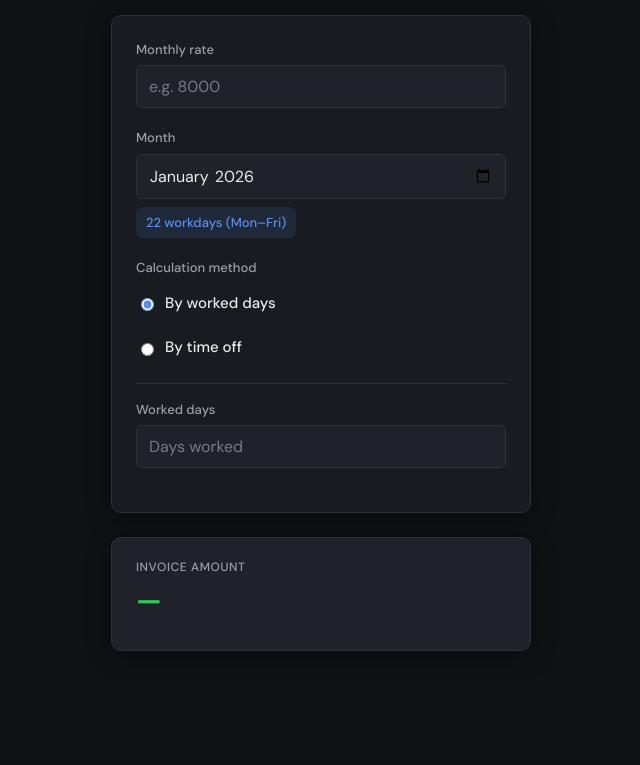
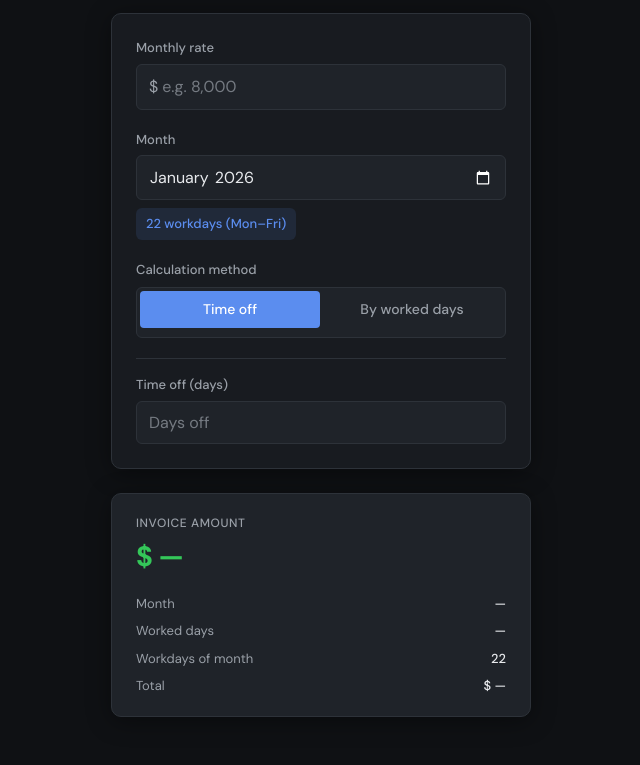
Before and after one commit to fabio0296/invoice-calculator, a website: page index.html in a window 1280 px wide. Shown: the part 99-864 px from the top of the page, without its empty margins (319-959 px from the left). Before the commit the page ends 800 px from the top, so only its background shows below. Drawn offline with Linux system fonts and the light colour scheme.

Commit message:
initial commit

```diff
--- a/index.html
+++ b/index.html
@@ -90,6 +90,16 @@
       transition: border-color 0.15s, box-shadow 0.15s;
     }
 
+    input[type="month"] {
+      color-scheme: dark;
+    }
+
+    /* Keep calendar icon white: no filter so dark theme icon stays light */
+    input[type="month"]::-webkit-calendar-picker-indicator {
+      opacity: 1;
+      cursor: pointer;
+    }
+
     input:focus,
     select:focus {
       outline: none;
@@ -110,6 +120,37 @@
       margin-bottom: 0;
     }
 
+    .input-currency {
+      display: flex;
+      align-items: center;
+      gap: 0;
+      background: var(--surface-elevated);
+      border: 1px solid var(--border);
+      border-radius: var(--radius-sm);
+      transition: border-color 0.15s, box-shadow 0.15s;
+    }
+
+    .input-currency:focus-within {
+      border-color: var(--accent);
+      box-shadow: 0 0 0 3px rgba(91, 141, 239, 0.2);
+    }
+
+    .input-currency .prefix {
+      padding: 0.625rem 0 0.625rem 0.75rem;
+      font-size: 1rem;
+      color: var(--text-muted);
+    }
+
+    .input-currency input {
+      border: none;
+      background: transparent;
+      padding-left: 0.25rem;
+    }
+
+    .input-currency input:focus {
+      box-shadow: none;
+    }
+
     .workdays-badge {
       display: inline-block;
       margin-top: 0.5rem;
@@ -121,27 +162,53 @@
       border-radius: var(--radius-sm);
     }
 
-    .radio-group {
-      margin: 1rem 0;
+    .segmented-control {
+      display: flex;
+      gap: 2px;
+      padding: 3px;
+      background: var(--surface-elevated);
+      border: 1px solid var(--border);
+      border-radius: var(--radius-sm);
+      margin: 0.5rem 0 0;
     }
 
-    .radio-option {
+    .segment {
+      flex: 1;
       display: flex;
       align-items: center;
-      gap: 0.5rem;
-      padding: 0.5rem 0;
+      justify-content: center;
+      padding: 0.5rem 0.75rem;
+      border-radius: 4px;
+      font-size: 0.875rem;
+      font-weight: 500;
+      color: var(--text-muted);
       cursor: pointer;
+      transition: background 0.15s, color 0.15s;
     }
 
-    .radio-option input {
-      width: auto;
-      accent-color: var(--accent);
-      cursor: pointer;
+    .segment:hover {
+      color: var(--text);
     }
 
-    .radio-option span {
-      font-size: 0.9375rem;
-      color: var(--text);
+    .segment input {
+      position: absolute;
+      width: 1px;
+      height: 1px;
+      padding: 0;
+      margin: -1px;
+      overflow: hidden;
+      clip: rect(0, 0, 0, 0);
+      border: 0;
+    }
+
+    .segment:has(input:checked) {
+      background: var(--accent);
+      color: #fff;
+    }
+
+    .segment:has(input:checked):hover {
+      background: var(--accent-hover);
+      color: #fff;
     }
 
     .conditional-input {
@@ -172,15 +239,28 @@
       font-weight: 700;
       letter-spacing: -0.02em;
       color: var(--success);
+      margin-bottom: 1rem;
     }
 
-    .result-detail {
-      font-size: 0.8125rem;
-      color: var(--text-muted);
-      margin-top: 0.5rem;
+    .result-rows {
+      display: flex;
+      flex-direction: column;
+      gap: 0.5rem;
     }
 
-    .result-detail strong {
+    .result-row {
+      display: flex;
+      justify-content: space-between;
+      align-items: baseline;
+      gap: 0.75rem;
+      font-size: 0.8125rem;
+    }
+
+    .result-row .row-label {
+      color: var(--text-muted);
+    }
+
+    .result-row .row-value {
       color: var(--text);
       font-weight: 500;
     }
@@ -207,13 +287,16 @@
     <div class="card">
       <div class="field">
         <label for="monthly-rate">Monthly rate</label>
+        <div class="input-currency">
+          <span class="prefix" aria-hidden="true">$</span>
           <input
             type="text"
             id="monthly-rate"
             inputmode="numeric"
-          placeholder="e.g. 8000"
+            placeholder="e.g. 8,000"
             autocomplete="off"
           />
+        </div>
       </div>
 
       <div class="field">
@@ -224,19 +307,21 @@
         </div>
       </div>
 
-      <div class="field radio-group">
-        <label>Calculation method</label>
-        <label class="radio-option">
-          <input type="radio" name="mode" value="worked" checked />
-          <span>By worked days</span>
+      <div class="field">
+        <label id="calc-method-label">Calculation method</label>
+        <div class="segmented-control" role="group" aria-labelledby="calc-method-label">
+          <label class="segment">
+            <input type="radio" name="mode" value="timeoff" checked />
+            Time off
           </label>
-        <label class="radio-option">
-          <input type="radio" name="mode" value="timeoff" />
-          <span>By time off</span>
+          <label class="segment">
+            <input type="radio" name="mode" value="worked" />
+            By worked days
           </label>
         </div>
+      </div>
 
-      <div id="worked-days-wrap" class="field conditional-input">
+      <div id="worked-days-wrap" class="field conditional-input hidden">
         <label for="worked-days">Worked days</label>
         <input
           type="number"
@@ -248,7 +333,7 @@
         />
       </div>
 
-      <div id="timeoff-wrap" class="field conditional-input hidden">
+      <div id="timeoff-wrap" class="field conditional-input">
         <label for="timeoff-days">Time off (days)</label>
         <input
           type="number"
@@ -263,8 +348,25 @@
 
     <div class="card result-box" id="result-box" aria-live="polite">
       <div class="label">Invoice amount</div>
-      <div class="value" id="result-value">—</div>
-      <div class="result-detail" id="result-detail"></div>
+      <div class="value" id="result-value">$ —</div>
+      <div class="result-rows">
+        <div class="result-row">
+          <span class="row-label">Month</span>
+          <span class="row-value" id="result-month">—</span>
+        </div>
+        <div class="result-row">
+          <span class="row-label">Worked days</span>
+          <span class="row-value" id="result-worked-days">—</span>
+        </div>
+        <div class="result-row">
+          <span class="row-label">Workdays of month</span>
+          <span class="row-value" id="result-workdays-month">—</span>
+        </div>
+        <div class="result-row">
+          <span class="row-label">Total</span>
+          <span class="row-value" id="result-total">$ —</span>
+        </div>
+      </div>
     </div>
   </div>
 
@@ -279,10 +381,11 @@
       const workedDaysInput = document.getElementById("worked-days");
       const timeoffInput = document.getElementById("timeoff-days");
       const resultValueEl = document.getElementById("result-value");
-      const resultDetailEl = document.getElementById("result-detail");
-      const resultBox = document.getElementById("result-box");
+      const resultMonthEl = document.getElementById("result-month");
+      const resultWorkedDaysEl = document.getElementById("result-worked-days");
+      const resultWorkdaysMonthEl = document.getElementById("result-workdays-month");
+      const resultTotalEl = document.getElementById("result-total");
 
-      // Set default month to current
       const now = new Date();
       const year = now.getFullYear();
       const month = String(now.getMonth() + 1).padStart(2, "0");
@@ -294,7 +397,7 @@
         let count = 0;
         const d = new Date(first);
         while (d <= last) {
-          const day = d.getDay();
+          const day = d.getDay(); /* 0=Sun, 1=Mon … 6=Sat; fixed by spec, not locale */
           if (day >= 1 && day <= 5) count++;
           d.setDate(d.getDate() + 1);
         }
@@ -309,9 +412,13 @@
       }
 
       function parseFormattedRate(str) {
-        const cleaned = String(str).replace(/,/g, "").trim();
+        const cleaned = String(str).replace(/,/g, "").replace(/\$/g, "").trim();
         const num = parseFloat(cleaned);
         return isNaN(num) ? null : num;
+      }
+
+      function formatCurrency(num) {
+        return "$ " + formatNumber(num);
       }
 
       function updateWorkdaysBadge() {
@@ -346,57 +453,57 @@
         return getWorkdaysInMonth(y, m);
       }
 
+      function formatMonthLabel(monthValue) {
+        if (!monthValue) return "—";
+        const [y, m] = monthValue.split("-").map(Number);
+        const d = new Date(y, m - 1, 1);
+        return d.toLocaleDateString("en-US", { month: "long", year: "numeric" });
+      }
+
+      function setResultRows(monthLabel, workedDays, workdaysMonth, total) {
+        resultMonthEl.textContent = monthLabel;
+        resultWorkedDaysEl.textContent = workedDays;
+        resultWorkdaysMonthEl.textContent = workdaysMonth;
+        resultTotalEl.textContent = total;
+      }
+
       function calculate() {
         const rate = parseFormattedRate(monthlyRateInput.value);
         const workdaysInMonth = getWorkdays();
         const mode = document.querySelector('input[name="mode"]:checked').value;
+        const monthLabel = formatMonthLabel(monthInput.value);
 
         if (rate == null || rate < 0 || workdaysInMonth == null || workdaysInMonth === 0) {
-          resultValueEl.textContent = "—";
-          resultDetailEl.textContent = "";
+          resultValueEl.textContent = "$ —";
+          setResultRows("—", "—", workdaysInMonth != null ? workdaysInMonth : "—", "$ —");
           return;
         }
 
         let amount = 0;
-        let detail = "";
+        let worked = 0;
 
         if (mode === "worked") {
-          const worked = parseFloat(workedDaysInput.value);
+          worked = parseFloat(workedDaysInput.value);
           if (isNaN(worked) || worked < 0) {
-            resultValueEl.textContent = "—";
-            resultDetailEl.textContent = "Enter worked days.";
+            resultValueEl.textContent = "$ —";
+            setResultRows(monthLabel, "—", workdaysInMonth, "$ —");
             return;
           }
-          amount = (rate / workdaysInMonth) * Math.min(worked, workdaysInMonth);
-          detail =
-            rate.toLocaleString("en-US", { maximumFractionDigits: 2 }) +
-            " ÷ " +
-            workdaysInMonth +
-            " × " +
-            worked +
-            " days = ";
+          worked = Math.min(worked, workdaysInMonth);
+          amount = (rate / workdaysInMonth) * worked;
         } else {
           const timeoff = parseFloat(timeoffInput.value);
           if (isNaN(timeoff) || timeoff < 0) {
-            resultValueEl.textContent = "—";
-            resultDetailEl.textContent = "Enter time off (days).";
+            resultValueEl.textContent = "$ —";
+            setResultRows(monthLabel, "—", workdaysInMonth, "$ —");
             return;
           }
-          const worked = Math.max(0, workdaysInMonth - timeoff);
+          worked = Math.max(0, workdaysInMonth - timeoff);
           amount = (rate / workdaysInMonth) * worked;
-          detail =
-            rate.toLocaleString("en-US", { maximumFractionDigits: 2 }) +
-            " ÷ " +
-            workdaysInMonth +
-            " × (" +
-            workdaysInMonth +
-            " − " +
-            timeoff +
-            ") = ";
         }
 
-        resultValueEl.textContent = formatNumber(amount);
-        resultDetailEl.innerHTML = "<strong>" + detail + formatNumber(amount) + "</strong>";
+        resultValueEl.textContent = formatCurrency(amount);
+        setResultRows(monthLabel, worked, workdaysInMonth, formatCurrency(amount));
       }
 
       function toggleMode() {
```
Lines whose indentation alone changed are shown as unchanged.
